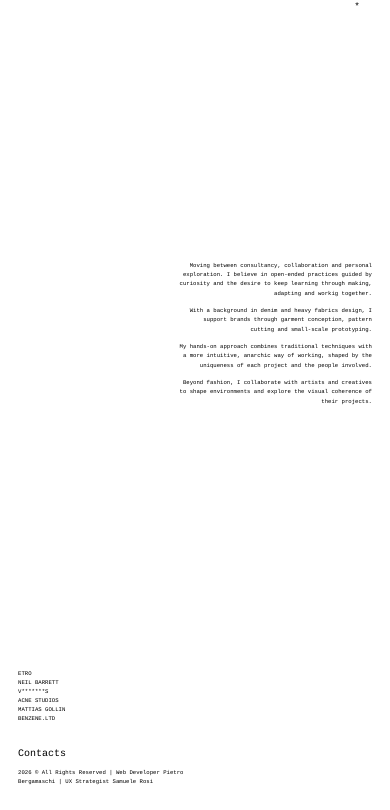
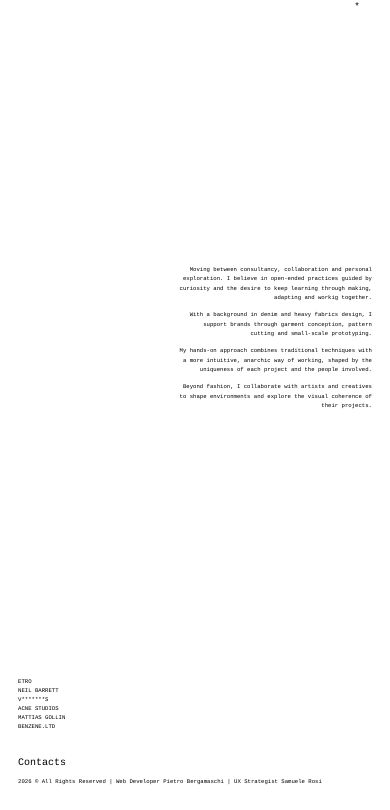
Before and after one commit to benedettacapannifd-arch/Portfolio, a plain HTML site: page index.html in a window 390 px wide. Both pictures are taken after a click on the button "About". Shown: the part 34-844 px from the top of the page. Drawn offline with Linux system fonts and the light colour scheme.

Commit message:
About su telefono: riga dei crediti su una sola riga
Co-Authored-By: Claude Opus 5.5 <noreply@anthropic.com>

```diff
--- a/index.html
+++ b/index.html
@@ -535,9 +535,13 @@
             }
 
             #aboutOverlay .about-text,
-            #aboutOverlay .about-credits > span.base-text,
             #contactsOverlay .flex-1 .base-text {
                 max-width: 50vw;
+            }
+
+            /* Riga dei crediti su una sola riga (entra sempre: il testo scala con lo schermo) */
+            #aboutOverlay .about-credits > span.base-text {
+                white-space: nowrap;
             }
 
             #aboutOverlay .about-text br {
```
